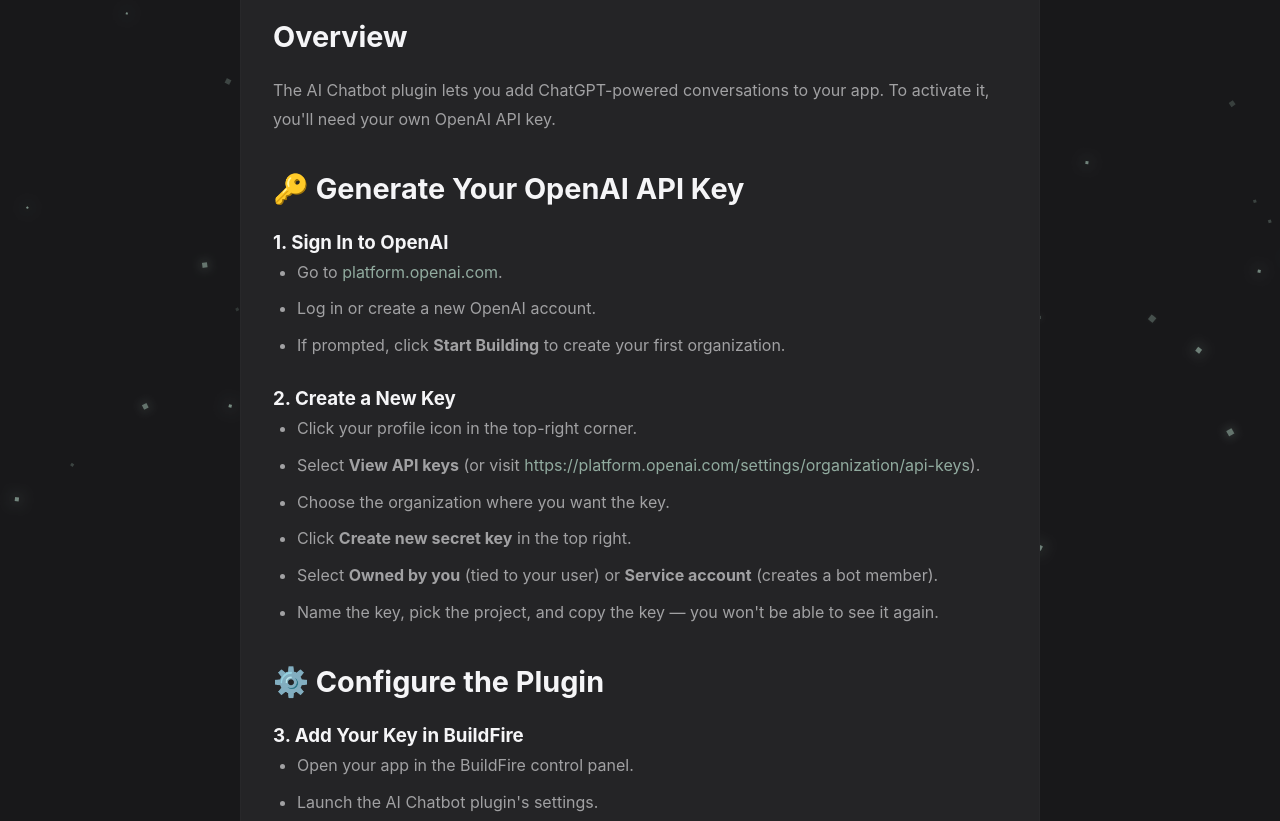
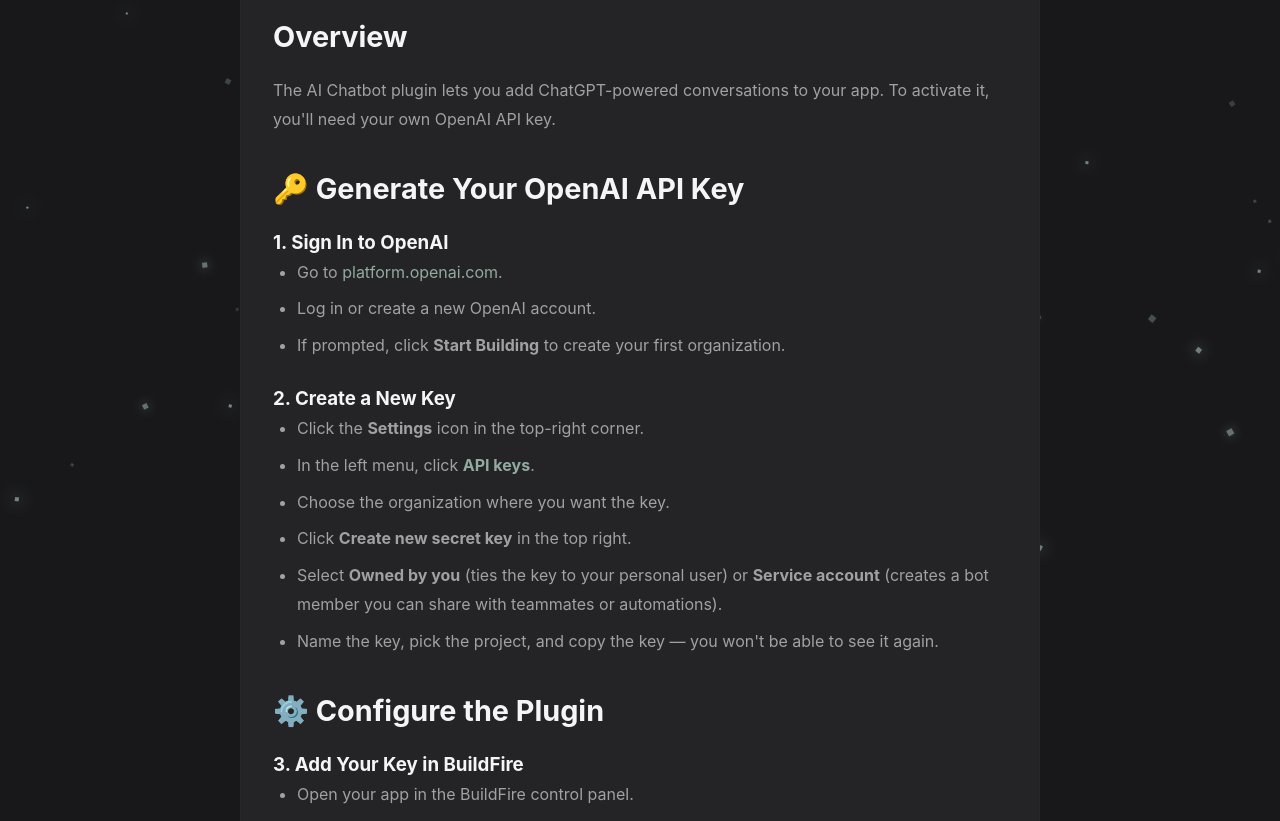
Before and after one commit to Pixel-Plugins/website, a website: page articles/buildfire-ai-chatbot.html in a window 1280 px wide. Shown: the part 215-1036 px from the top of the page. Drawn offline with Linux system fonts and the light colour scheme.

Commit message:
Update API key steps

```diff
--- a/articles/buildfire-ai-chatbot.html
+++ b/articles/buildfire-ai-chatbot.html
@@ -31,11 +31,11 @@
             </ul>
             <h3>2. Create a New Key</h3>
             <ul>
-                <li>Click your profile icon in the top-right corner.</li>
-                <li>Select <strong>View API keys</strong> (or visit <a href="https://platform.openai.com/settings/organization/api-keys" target="_blank">https://platform.openai.com/settings/organization/api-keys</a>).</li>
+                <li>Click the <strong>Settings</strong> icon in the top-right corner.</li>
+                <li>In the left menu, click <strong><a href="https://platform.openai.com/settings/organization/api-keys" target="_blank">API keys</a></strong>.</li>
                 <li>Choose the organization where you want the key.</li>
                 <li>Click <strong>Create new secret key</strong> in the top right.</li>
-                <li>Select <strong>Owned by you</strong> (tied to your user) or <strong>Service account</strong> (creates a bot member).</li>
+                <li>Select <strong>Owned by you</strong> (ties the key to your personal user) or <strong>Service account</strong> (creates a bot member you can share with teammates or automations).</li>
                 <li>Name the key, pick the project, and copy the key &mdash; you won't be able to see it again.</li>
             </ul>
 
```
